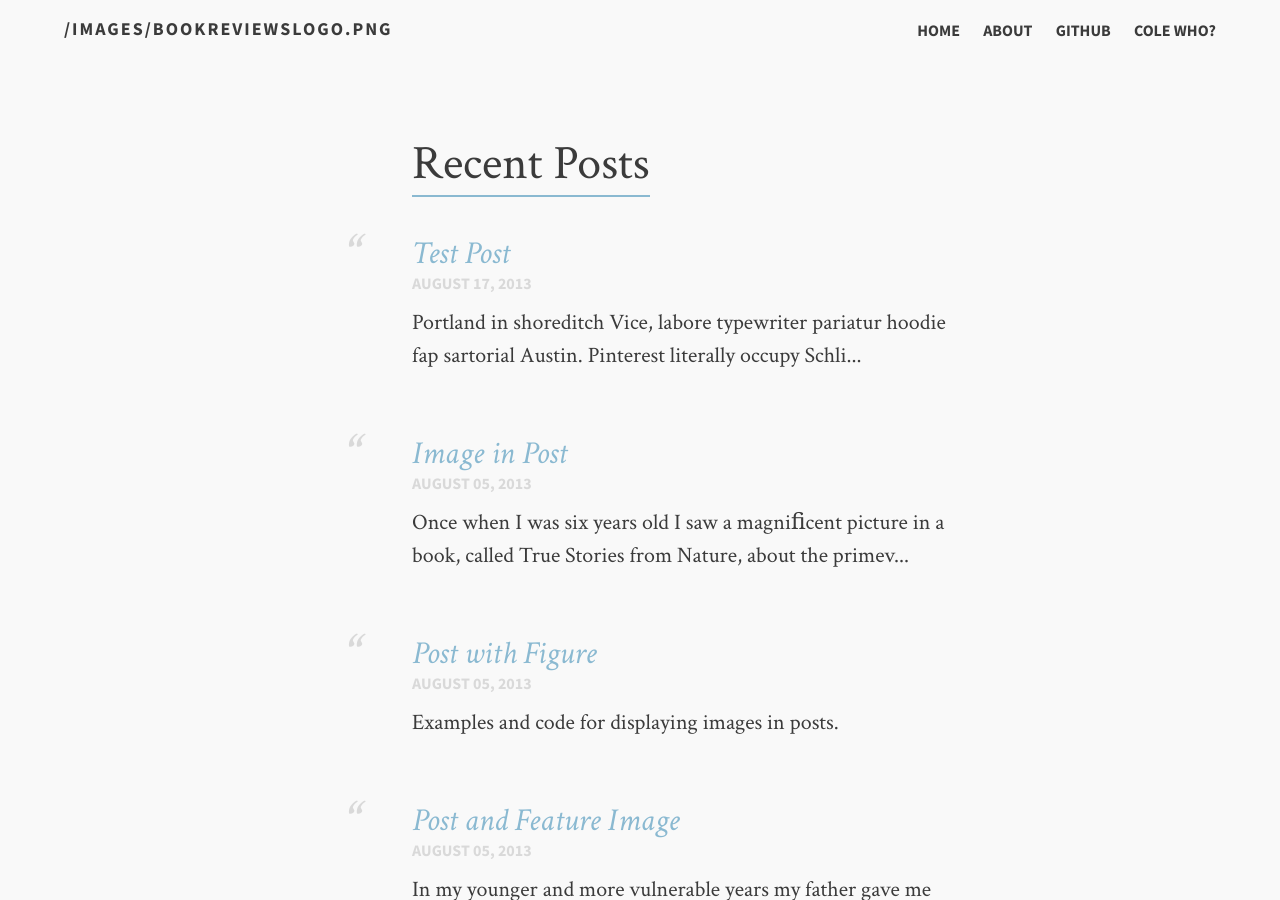
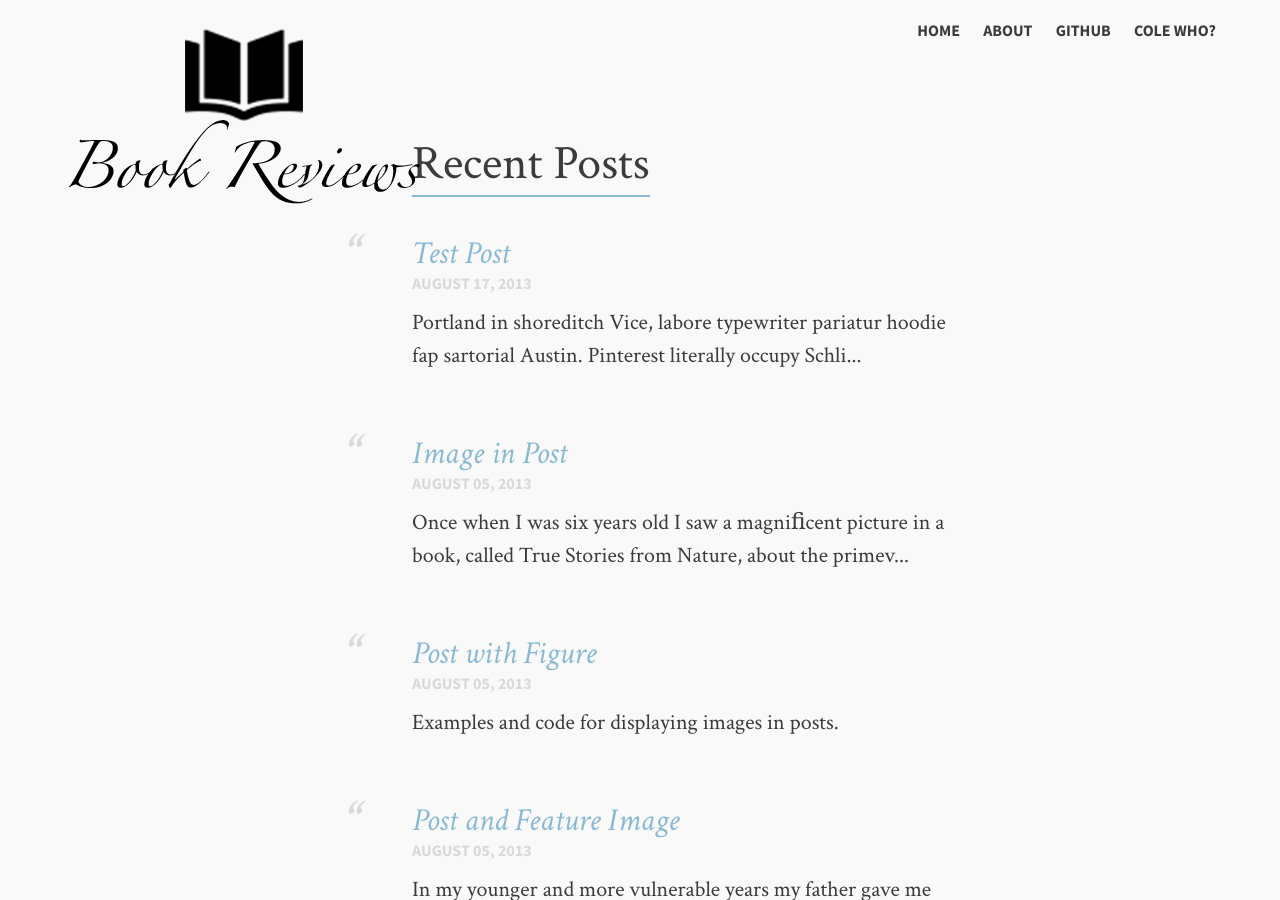
Before and after one commit to alinastanciu/alinastanciu.github.io, a Jekyll site: the page built from index.md, in a window 1280 px wide and 900 px high. Built offline with Jekyll 4.4.1, drawn with Linux system fonts in a browser that asks for light colours.

Commit message:
Add logo

```diff
--- a/_includes/head-dark.html
+++ b/_includes/head-dark.html
@@ -51,7 +51,7 @@
     <header class="site-header darken">
       <div class="wrap">
         <hgroup>
-          <h1><a href="/">{{ site.url }}/images/BookReviewsLogo.png</a></h1>
+          <h1><a href="/"><img src="{{ site.url }}/images/BookReviewsLogo.png" ></a></h1>
         </hgroup>
         <a href="#nav" class="menu"><span class='icons'>☰</span></a>
         <nav role="navigation">
```
